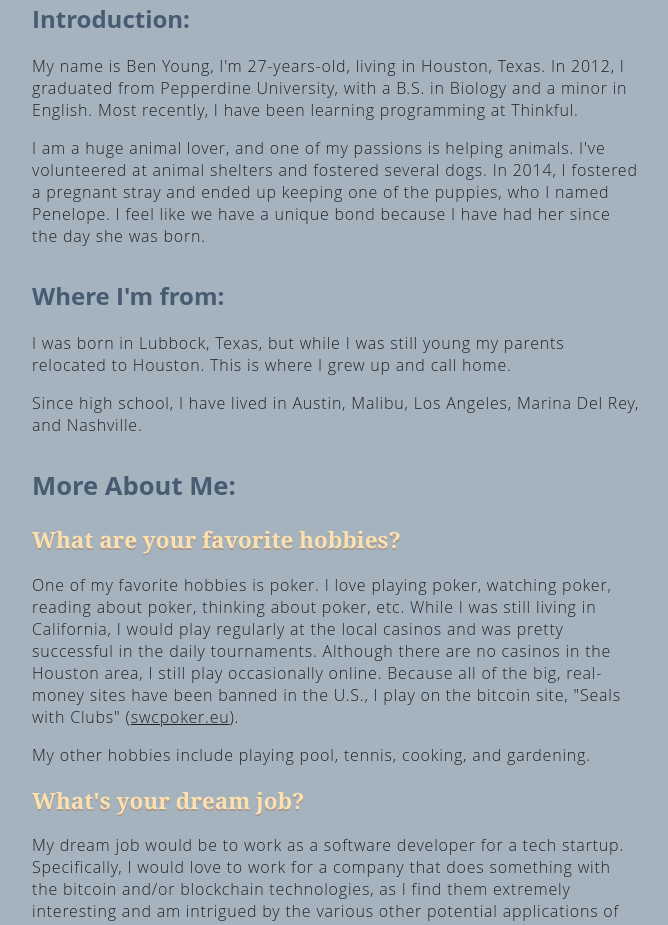
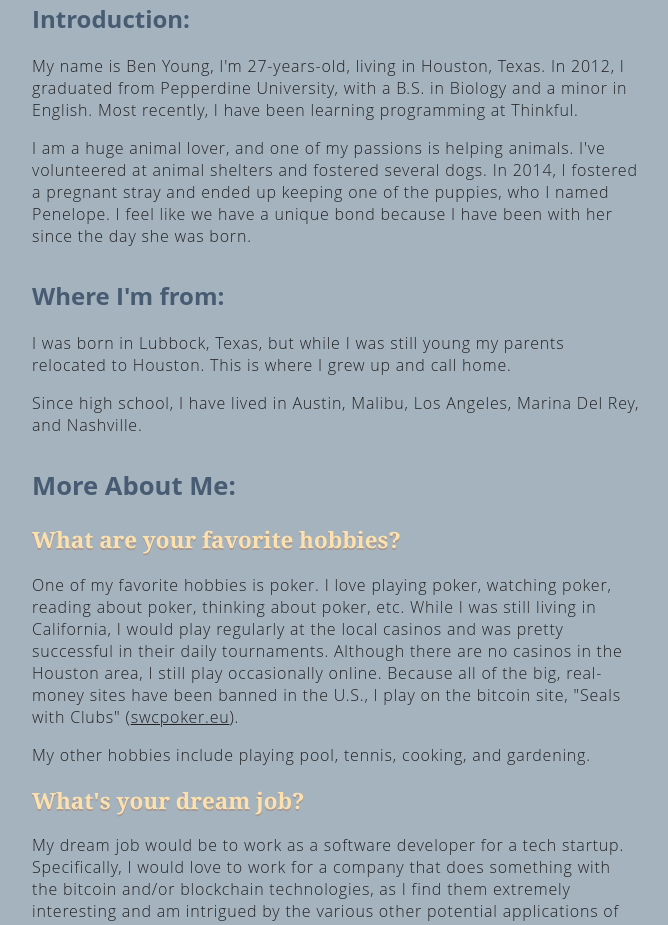
Before and after one commit to jbenjaminy/About-Me, a plain HTML site: page index.html in a window 1280 px wide. Shown: the part 500-1425 px from the top of the page, without its empty margins (304-972 px from the left). Drawn offline with Linux system fonts and the light colour scheme.

Commit message:
text changes

```diff
--- a/index.html
+++ b/index.html
@@ -13,7 +13,7 @@
 		<section class="introduction-section">
 			<h1>Introduction:</h1>
 			<p>My name is Ben Young, I'm 27-years-old, living in Houston, Texas. In 2012, I graduated from Pepperdine University, with a B.S. in Biology and a minor in English. Most recently, I have been learning programming at Thinkful.</p>
-			<p>I am a huge animal lover, and one of my passions is helping animals. I've volunteered at animal shelters and fostered several dogs. In 2014, I fostered a pregnant stray and ended up keeping one of the puppies, who I named Penelope. I feel like we have a unique bond because I have had her since the day she was born.</p>
+			<p>I am a huge animal lover, and one of my passions is helping animals. I've volunteered at animal shelters and fostered several dogs. In 2014, I fostered a pregnant stray and ended up keeping one of the puppies, who I named Penelope. I feel like we have a unique bond because I have been with her since the day she was born.</p>
 		</section>
 		<section class="location-section">
 			<h1>Where I'm from:</h1>
@@ -23,7 +23,7 @@
 		<section class="questions-section">
 			<h1>More About Me:</h1>
 			<h2>What are your favorite hobbies?</h2>
-			<p>One of my favorite hobbies is poker. I love playing poker, watching poker, reading about poker, thinking about poker, etc. While I was still living in California, I would play regularly at the local casinos and was pretty successful in the daily tournaments. Although there are no casinos in the Houston area, I still play occasionally online. Because all of the big, real-money sites have been banned in the U.S., I play on the bitcoin site, "Seals with Clubs" (<a href="https://swcpoker.eu/">swcpoker.eu</a>).</p>
+			<p>One of my favorite hobbies is poker. I love playing poker, watching poker, reading about poker, thinking about poker, etc. While I was still living in California, I would play regularly at the local casinos and was pretty successful in their daily tournaments. Although there are no casinos in the Houston area, I still play occasionally online. Because all of the big, real-money sites have been banned in the U.S., I play on the bitcoin site, "Seals with Clubs" (<a href="https://swcpoker.eu/">swcpoker.eu</a>).</p>
 			<p>My other hobbies include playing pool, tennis, cooking, and gardening.</p>
 			<h2>What's your dream job?</h2>
 			<p>My dream job would be to work as a software developer for a tech startup. Specifically, I would love to work for a company that does something with the bitcoin and/or blockchain technologies, as I find them extremely interesting and am intrigued by the various other potential applications of the blockchain.<p/>
```
